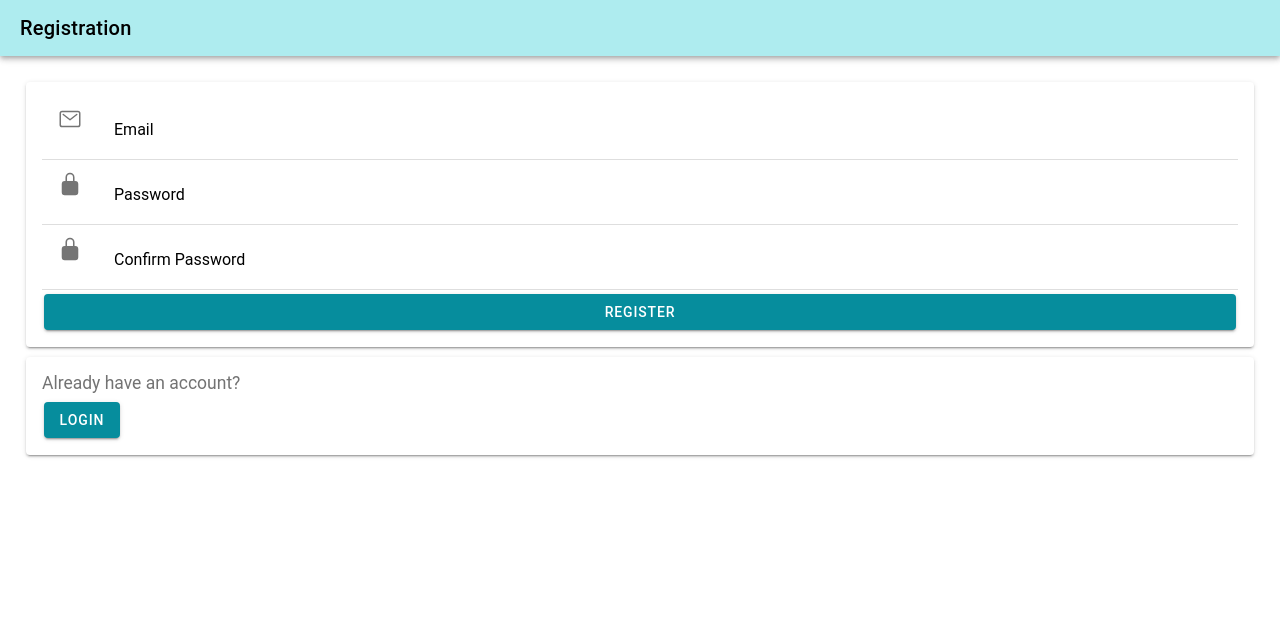
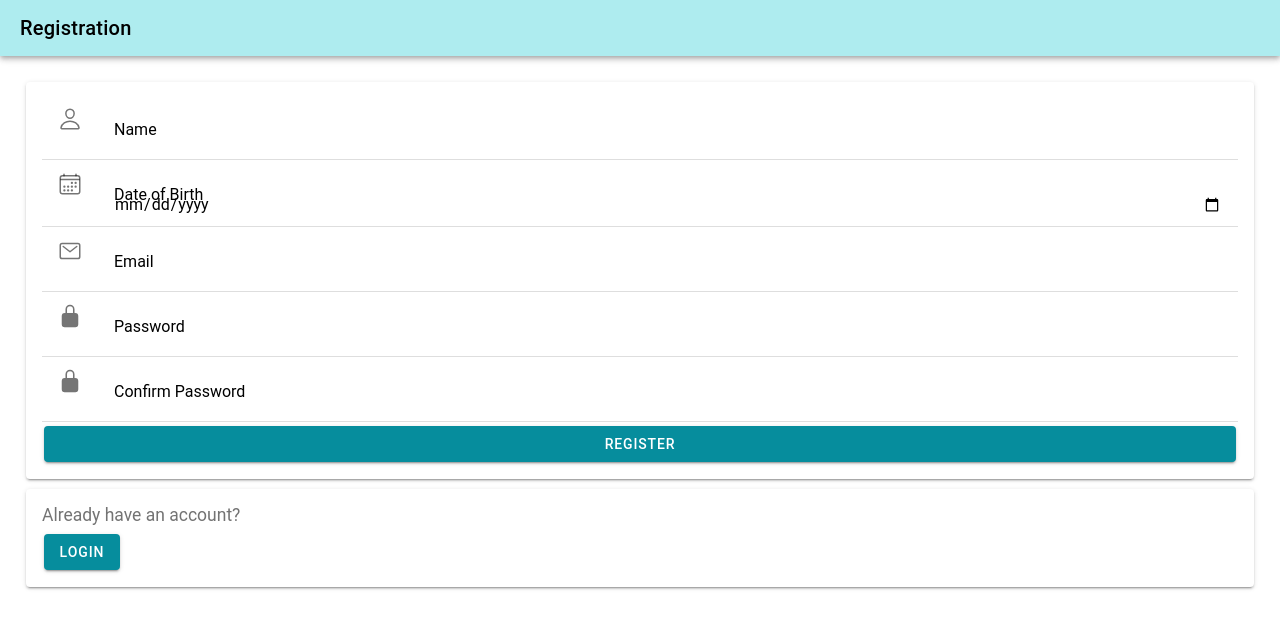
Before and after one commit to itsaasrith/Contests-Hackathons, a React (Vite) app in the folder IndiaInternationalScienceFestivalISRO/app1/: page /Register in a window 1280 px wide. Shown: the top 628 px of the page. Built offline with nearby package versions, Linux system fonts and the light colour scheme.

Commit message:
Connects Firestore

```diff
--- a/IndiaInternationalScienceFestivalISRO/app1/src/firebaseConfig.ts
+++ b/IndiaInternationalScienceFestivalISRO/app1/src/firebaseConfig.ts
@@ -8,6 +8,7 @@ import {
   sendSignInLinkToEmail,
   signInWithCredential
 } from "firebase/auth";
+import { collection, getFirestore, addDoc } from 'firebase/firestore'
 import { NavLink, useHistory } from "react-router-dom";
 import { toast } from "./toast";
 
@@ -23,6 +24,7 @@ var firebaseConfig = {
 
 const app = firebase.initializeApp(firebaseConfig);
 const authorise = getAuth(app);
+const db = getFirestore(app);
 
 export async function loginUser(email: string, password: string) {
   try {
@@ -41,7 +43,7 @@ export async function loginUser(email: string, password: string) {
   }
 }
 
-export async function registerUser(email: string, password: string) {
+export async function registerUser(name: string, dob: string,email: string, password: string, role: string) {
   try {
     const userCredential = await createUserWithEmailAndPassword(
       authorise,
@@ -51,11 +53,18 @@ export async function registerUser(email: string, password: string) {
     const user = userCredential.user
 
     sendEmailVerification(user)
-    console.log(true);
+
+    await addDoc(collection(db, 'user-data'), {
+      name: name,
+      dob: dob,
+      email: email,
+      role:role,
+    })
+
     return user;
   } catch (error) {
     console.error('Error signing up!', error);
-    console.log(false);
+    throw error;
   }
 }
 
--- a/IndiaInternationalScienceFestivalISRO/app1/src/pages/Register.tsx
+++ b/IndiaInternationalScienceFestivalISRO/app1/src/pages/Register.tsx
@@ -14,12 +14,15 @@ import {
   IonIcon,
   IonFooter,
   IonLoading,
+  IonToast,
 } from "@ionic/react";
-import { personCircle, lockClosed, mailOutline, bus } from "ionicons/icons";
+import { personCircle, lockClosed, mailOutline, bus, text, personOutline, calendarOutline } from "ionicons/icons";
 import { toast } from "../toast";
 import { registerUser } from "../firebaseConfig";
 
 const Register: React.FC = () => {
+  const [name, setName] = useState("")
+  const [dob, setDOB] = useState("")
   const [email, setEmail] = useState("");
   const [password, setPassword] = useState("");
   const [confirmPassword, setConfirmPassword] = useState("");
@@ -33,9 +36,9 @@ const Register: React.FC = () => {
     if (email.trim() === "" || password.trim() === "") {
       toast("Email and password are required!");
     }
-    const res = await registerUser(email, password);
+    const res = await registerUser(name, dob, email, password, 'user');
     if (res) {
-        toast('Account created successfully! Please login...')
+      <IonToast message={"Details sent to manager for review..."} />
     }
     setBusy(false)
   }
@@ -51,6 +54,28 @@ const Register: React.FC = () => {
       <IonContent className="ion-padding">
         <IonCard>
           <IonCardContent>
+            <IonItem lines="full">
+              <IonIcon icon={personOutline} slot="start" />
+              <IonLabel position="floating">Name</IonLabel>
+              <IonInput
+                type='text'
+                value={name}
+                onIonChange={(e) => setName(e.detail.value!)}
+                required
+              />
+            </IonItem>
+
+            <IonItem lines="full">
+              <IonIcon icon={calendarOutline} slot="start" />
+              <IonLabel position="floating">Date of Birth</IonLabel>
+              <IonInput
+                type='date'
+                value={dob}
+                onIonChange={(e) => setDOB(e.detail.value!)}
+                required
+              />
+            </IonItem>
+
             <IonItem lines="full">
               <IonIcon icon={mailOutline} slot="start" />
               <IonLabel position="floating">Email</IonLabel>
```
Also changed, not shown: 2 other files (tests, documents, lock files or other folders).
